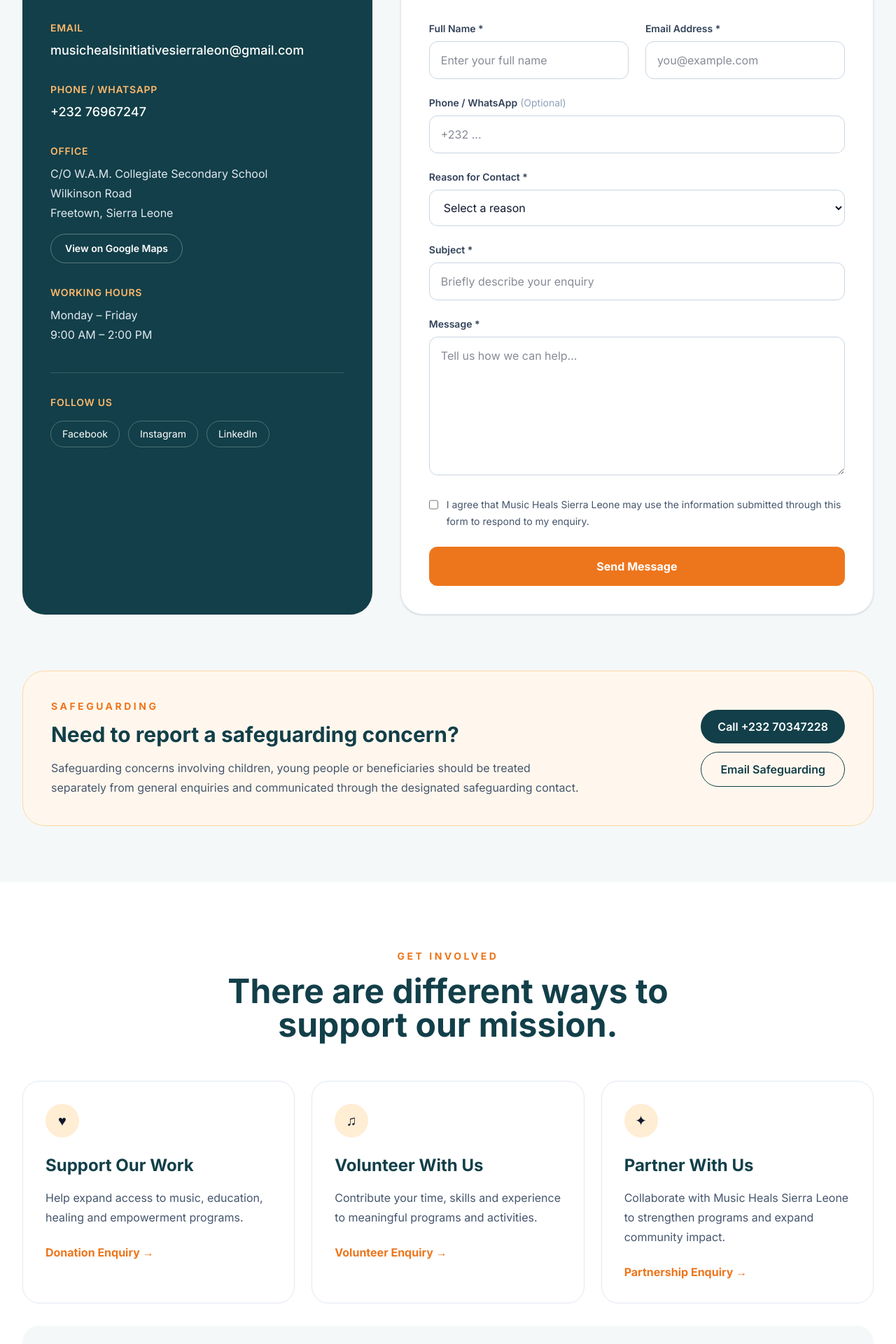
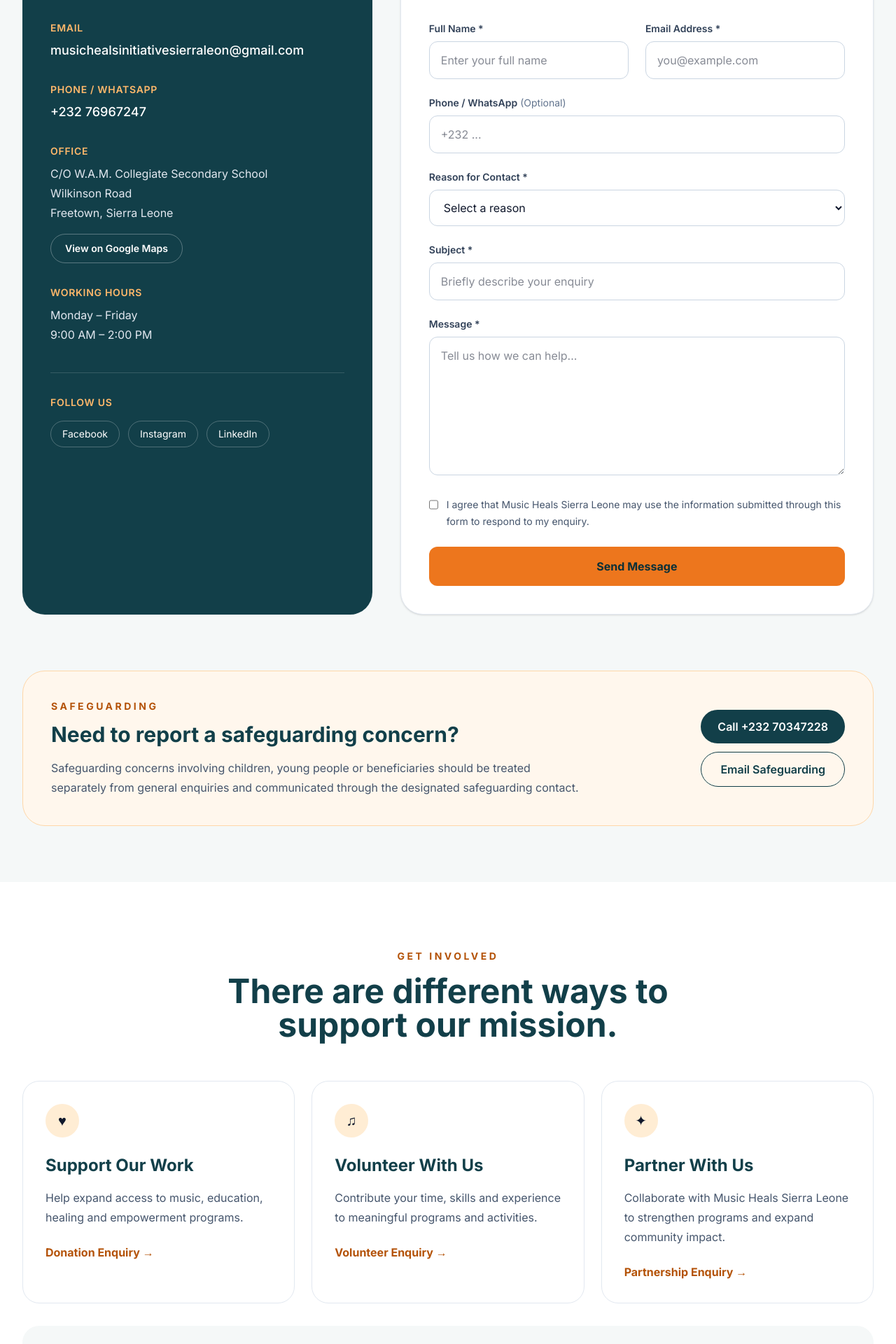
Before and after one commit to yayahkay/music-heals, a Next.js app: page /contact in a window 1280 px wide. Shown: the part 760-2680 px from the top of the page at 70% size. Built offline with nearby package versions, Linux system fonts and the light colour scheme.

Commit message:
Polish: consistent heading fonts and readable orange text and buttons

```diff
--- a/app/contact/page.tsx
+++ b/app/contact/page.tsx
@@ -219,7 +219,7 @@
             id="contact-form"
             className="rounded-[2rem] border border-slate-200 bg-white p-8 shadow-sm md:p-10"
           >
-            <p className="text-sm font-bold uppercase tracking-[0.25em] text-brand-orange">
+            <p className="text-sm font-bold uppercase tracking-[0.25em] text-brand-orange-deep">
               Send Us a Message
             </p>
 
@@ -282,7 +282,7 @@
                   className="mb-2 block text-sm font-semibold text-slate-700"
                 >
                   Phone / WhatsApp
-                  <span className="ml-1 font-normal text-slate-400">
+                  <span className="ml-1 font-normal text-slate-500">
                     (Optional)
                   </span>
                 </label>
@@ -384,7 +384,7 @@
               <button
                 type="submit"
                 disabled={isSubmitting}
-                className="w-full rounded-xl bg-brand-orange px-6 py-4 font-bold text-white transition hover:bg-brand-orange-dark disabled:cursor-not-allowed disabled:opacity-60"
+                className="w-full rounded-xl bg-brand-orange px-6 py-4 font-bold text-brand-teal-dark transition hover:bg-brand-orange-light disabled:cursor-not-allowed disabled:opacity-60"
                         >
                 {isSubmitting ? "Sending..." : "Send Message"}
             </button>
@@ -410,7 +410,7 @@
         <div className="mx-auto max-w-7xl rounded-[2rem] border border-orange-200 bg-orange-50 p-8 md:p-10">
           <div className="grid gap-8 lg:grid-cols-[1fr_auto] lg:items-center">
             <div>
-              <p className="text-sm font-bold uppercase tracking-[0.25em] text-brand-orange">
+              <p className="text-sm font-bold uppercase tracking-[0.25em] text-brand-orange-deep">
                 Safeguarding
               </p>
 
@@ -452,7 +452,7 @@
       >
         <div className="mx-auto max-w-7xl">
           <div className="mx-auto max-w-3xl text-center">
-            <p className="text-sm font-bold uppercase tracking-[0.25em] text-brand-orange">
+            <p className="text-sm font-bold uppercase tracking-[0.25em] text-brand-orange-deep">
               Get Involved
             </p>
 
@@ -479,7 +479,7 @@
 
               <a
                 href="#contact-form"
-                className="mt-6 inline-block font-bold text-brand-orange hover:text-brand-orange-dark"
+                className="mt-6 inline-block font-bold text-brand-orange-deep hover:text-brand-teal"
               >
                 Donation Enquiry →
               </a>
@@ -502,7 +502,7 @@
 
               <a
                 href="#contact-form"
-                className="mt-6 inline-block font-bold text-brand-orange hover:text-brand-orange-dark"
+                className="mt-6 inline-block font-bold text-brand-orange-deep hover:text-brand-teal"
               >
                 Volunteer Enquiry →
               </a>
@@ -525,7 +525,7 @@
 
               <a
                 href="#contact-form"
-                className="mt-6 inline-block font-bold text-brand-orange hover:text-brand-orange-dark"
+                className="mt-6 inline-block font-bold text-brand-orange-deep hover:text-brand-teal"
               >
                 Partnership Enquiry →
               </a>
--- a/app/page.tsx
+++ b/app/page.tsx
@@ -24,7 +24,7 @@
               Music. Purpose. Empowerment.
             </p>
 
-            <h1 className="text-5xl font-bold leading-tight sm:text-6xl lg:text-7xl">
+            <h1 className="font-seriftext-5xl font-bold leading-tight sm:text-6xl lg:text-7xl">
               Healing, educating and empowering through music.
             </h1>
 
@@ -37,7 +37,7 @@
             <div className="mt-9 flex flex-col gap-4 sm:flex-row">
               <a
                 href="/about"
-                className="rounded-full bg-brand-orange px-8 py-4 text-center font-semibold text-white transition hover:bg-brand-orange-dark"
+                className="rounded-full bg-brand-orange px-8 py-4 text-center font-semibold text-brand-teal-dark transition hover:bg-brand-orange-light"
               >
                 Discover Our Mission
               </a>
@@ -61,7 +61,7 @@
               About Music Heals Sierra Leone
             </p>
 
-            <h2 className="text-4xl font-bold leading-tight text-brand-teal md:text-5xl">
+            <h2 className="font-seriftext-4xl font-bold leading-tight text-brand-teal md:text-5xl">
               Music as a tool for healing, growth and opportunity.
             </h2>
 
@@ -134,7 +134,7 @@
               Our Programs
             </p>
 
-            <h2 className="text-4xl font-bold text-brand-teal md:text-5xl">
+            <h2 className="font-seriftext-4xl font-bold text-brand-teal md:text-5xl">
               Developing skills, confidence and creativity.
             </h2>
           </div>
@@ -237,7 +237,7 @@
               Community Empowerment
             </p>
 
-            <h2 className="mt-4 text-4xl font-bold text-brand-teal md:text-5xl">
+            <h2 className="font-serifmt-4 text-4xl font-bold text-brand-teal md:text-5xl">
               Reaching beyond the music classroom.
             </h2>
 
@@ -259,7 +259,7 @@
               Our Impact
             </p>
 
-            <h2 className="mt-4 text-4xl font-bold text-brand-teal md:text-5xl">
+            <h2 className="font-serifmt-4 text-4xl font-bold text-brand-teal md:text-5xl">
               Learning that leads to visible achievement.
             </h2>
           </div>
@@ -314,7 +314,7 @@
               Partnership
             </p>
 
-            <h2 className="mt-4 text-4xl font-bold md:text-5xl">
+            <h2 className="font-serifmt-4 text-4xl font-bold md:text-5xl">
               Collaboration expands what music can achieve.
             </h2>
 
@@ -345,7 +345,7 @@
               Music in Action
             </p>
 
-            <h2 className="mt-4 text-4xl font-bold text-brand-teal md:text-5xl">
+            <h2 className="font-serifmt-4 text-4xl font-bold text-brand-teal md:text-5xl">
               See the learning and creativity.
             </h2>
           </div>
@@ -426,7 +426,7 @@
               Gallery
             </p>
 
-            <h2 className="mt-4 text-4xl font-bold text-brand-teal md:text-5xl">
+            <h2 className="font-serifmt-4 text-4xl font-bold text-brand-teal md:text-5xl">
               Moments from Music Heals Sierra Leone.
             </h2>
           </div>
@@ -462,7 +462,7 @@
             Our Core Values
           </p>
 
-          <h2 className="mt-4 text-4xl font-bold text-brand-teal md:text-5xl">
+          <h2 className="font-serifmt-4 text-4xl font-bold text-brand-teal md:text-5xl">
             Principles that guide our work.
           </h2>
 
@@ -492,7 +492,7 @@
             Safeguarding
           </p>
 
-          <h2 className="mt-4 text-4xl font-bold text-brand-teal md:text-5xl">
+          <h2 className="font-serifmt-4 text-4xl font-bold text-brand-teal md:text-5xl">
             Safety, dignity and respect come first.
           </h2>
 
@@ -512,7 +512,7 @@
             Get Involved
           </p>
 
-          <h2 className="mx-auto mt-4 max-w-3xl text-4xl font-bold md:text-5xl">
+          <h2 className="font-serifmx-auto mt-4 max-w-3xl text-4xl font-bold md:text-5xl">
             Help music create healing, opportunity and hope.
           </h2>
 
@@ -537,7 +537,7 @@
             Contact
           </p>
 
-          <h2 className="mt-4 text-4xl font-bold text-brand-teal md:text-5xl">
+          <h2 className="font-serifmt-4 text-4xl font-bold text-brand-teal md:text-5xl">
             Connect with Music Heals Sierra Leone.
           </h2>
 
```
